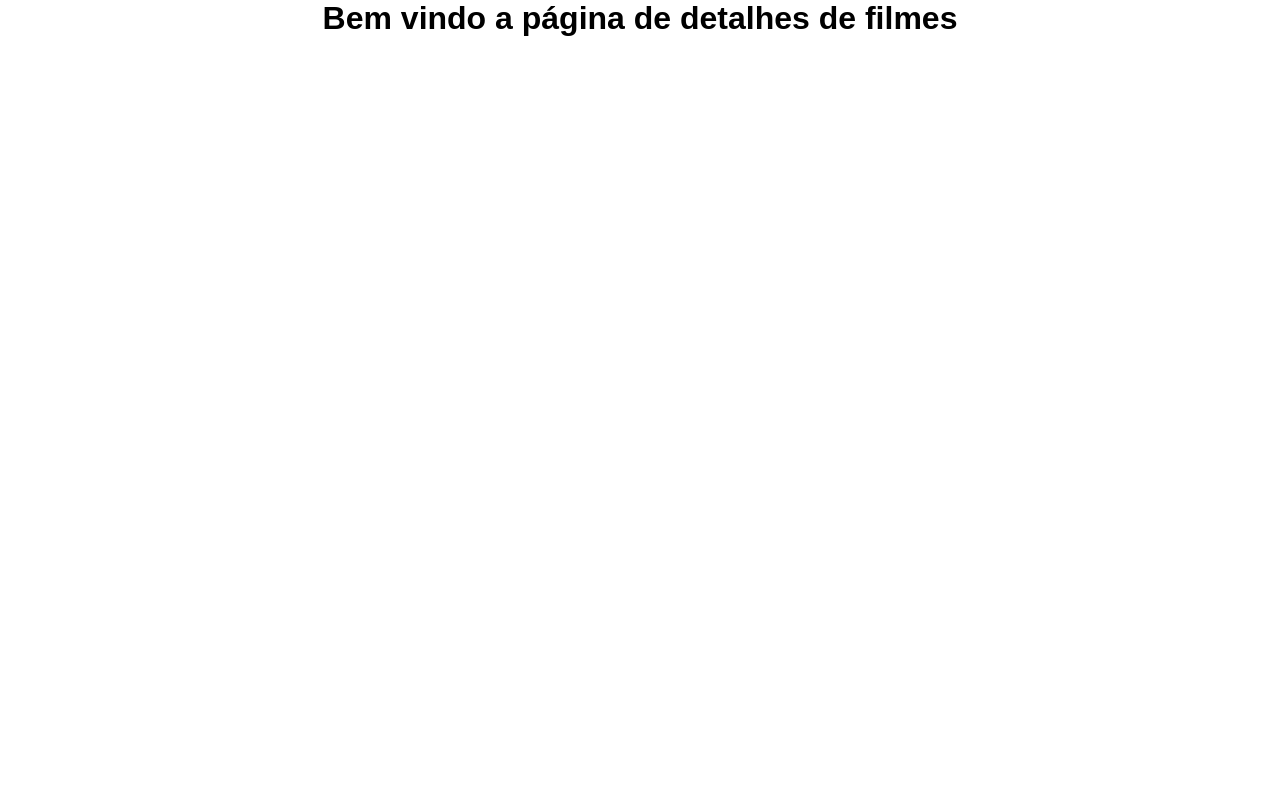
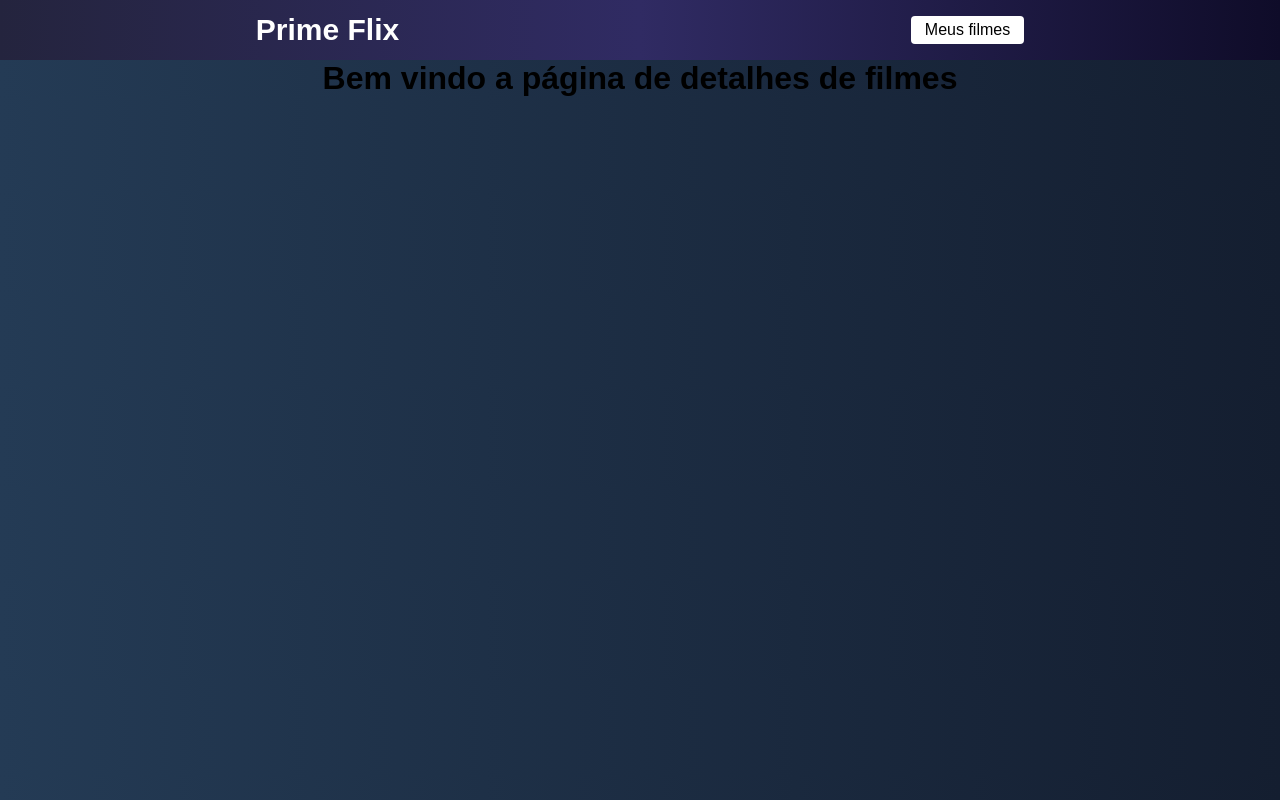
Before and after one commit to CristianoSFMothe/prime-flix, a React (Create React App) app: page /filme/1 in a window 1280 px wide. Built offline with nearby package versions, Linux system fonts and the light colour scheme.

Commit message:
:rocket: iniciando a criação da home

```diff
--- /dev/null
+++ b/src/components/Header/header.css
@@ -0,0 +1,29 @@
+header {
+  display: flex;
+  align-items: center;
+  justify-content: space-around;
+  width: 100%;
+  height: 60px;
+  /*background-color: #000000;*/
+  background: #0f0c29;  /* fallback for old browsers */
+  background: -webkit-linear-gradient(to right, #24243e, #302b63, #0f0c29);  /* Chrome 10-25, Safari 5.1-6 */
+  background: linear-gradient(to right, #24243e, #302b63, #0f0c29); /* W3C, IE 10+/ Edge, Firefox 16+, Chrome 26+, Opera 12+, Safari 7+ */
+
+}
+
+.logo {
+  text-decoration: none;
+  font-size: 30px;
+  cursor: pointer;
+  color: #FFF;
+  font-weight: bold;
+}
+
+.favorites {
+  cursor: pointer;
+  background-color: #FFF;
+  text-decoration: none;
+  padding: 5px 14px;
+  color: #000000;
+  border-radius: 4px;
+}
--- /dev/null
+++ b/src/components/Header/index.js
@@ -0,0 +1,12 @@
+import './header.css';
+import { Link } from 'react-router-dom';
+function Header () {
+  return(
+    <header>
+      <Link className='logo' to='/'>Prime Flix</Link>
+      <Link className='favorites' to='/favorites'>Meus filmes</Link>
+    </header>
+  )
+}
+
+export default Header
--- a/src/index.css
+++ b/src/index.css
@@ -6,6 +6,10 @@
 
 body {
   font-family: sans-serif;
+  background: #141E30;  /* fallback for old browsers */
+  background: -webkit-linear-gradient(to right, #243B55, #141E30);  /* Chrome 10-25, Safari 5.1-6 */
+  background: linear-gradient(to right, #243B55, #141E30); /* W3C, IE 10+/ Edge, Firefox 16+, Chrome 26+, Opera 12+, Safari 7+ */
+
 }
 
 .App {
--- a/src/routes.js
+++ b/src/routes.js
@@ -3,9 +3,12 @@ import { BrowserRouter, Routes, Route} from 'react-router-dom';
 import  Home from './pages/Home';
 import  Film from './pages/Film';
 
+import Header from './components/Header';
+
 function RoutesApp() {
   return (
     <BrowserRouter>
+      <Header />
       <Routes>
         <Route path='/' element={ <Home /> } />
         <Route path='/filme/:id' element={ <Film /> } />
```
